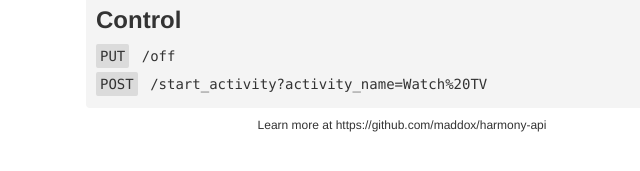
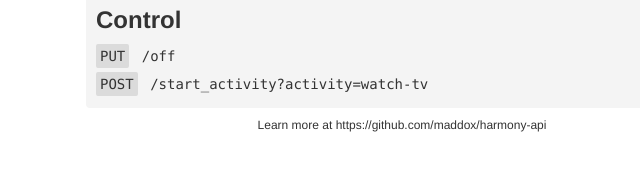
Before and after one commit to maddox/harmony-api, a website: page public/index.html in a window 1280 px wide. Shown: the part 477-648 px from the top of the page, 238-878 px from the left. Drawn offline with Linux system fonts and the light colour scheme.

Commit message:
fix example in index

```diff
--- a/public/index.html
+++ b/public/index.html
@@ -30,7 +30,7 @@
 
         <h2>Control</h2>
         <p><span class="method">PUT</span> /off</p>
-        <p><span class="method">POST</span> /start_activity?activity_name=Watch%20TV</p>
+        <p><span class="method">POST</span> /start_activity?activity=watch-tv</p>
       </div>
 
       <div class="footer">
```
